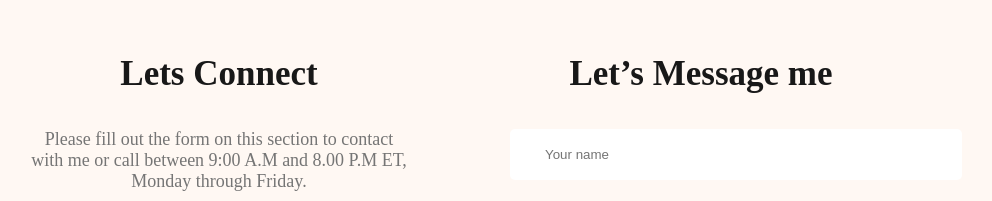
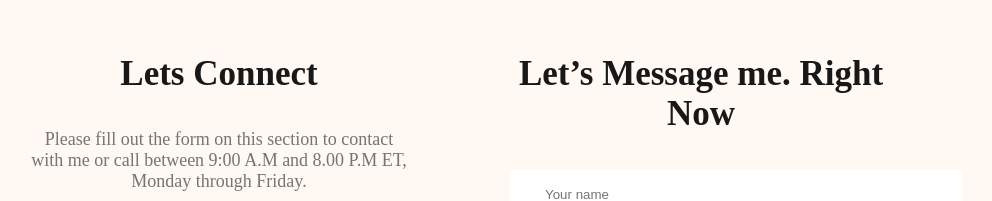
Before and after one commit to Shuvo-Kumar/restart-webdeveloper-protfolio, a plain HTML site: page index.html in a window 1280 px wide. Shown: the part 3173-3374 px from the top of the page, without its empty margins (180-1172 px from the left). Drawn offline with Linux system fonts and the light colour scheme.

Commit message:
update footer section

```diff
--- a/index.html
+++ b/index.html
@@ -184,7 +184,7 @@
             </div>
         </div>
         <div class="footer-colum">
-            <h3 class="section-title">Let’s Message me</h3>
+            <h3 class="section-title">Let’s Message me. Right Now</h3>
             <form class="contact" action="">
                 <input type="text" placeholder="Your name" name="" id="">
                 <input type="email" placeholder="Your Email" name="" id="">
```
